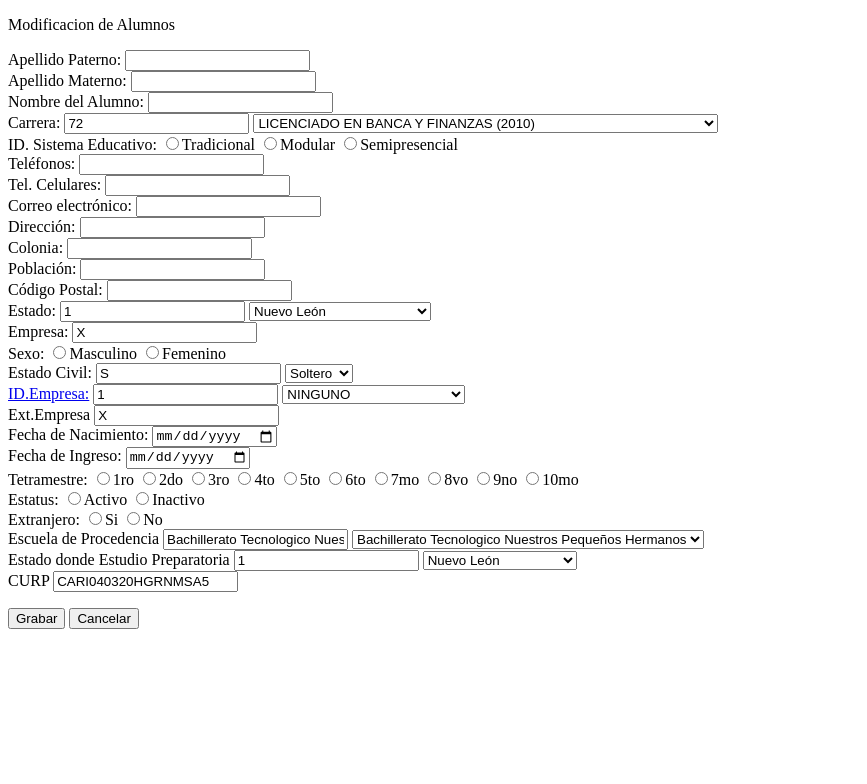
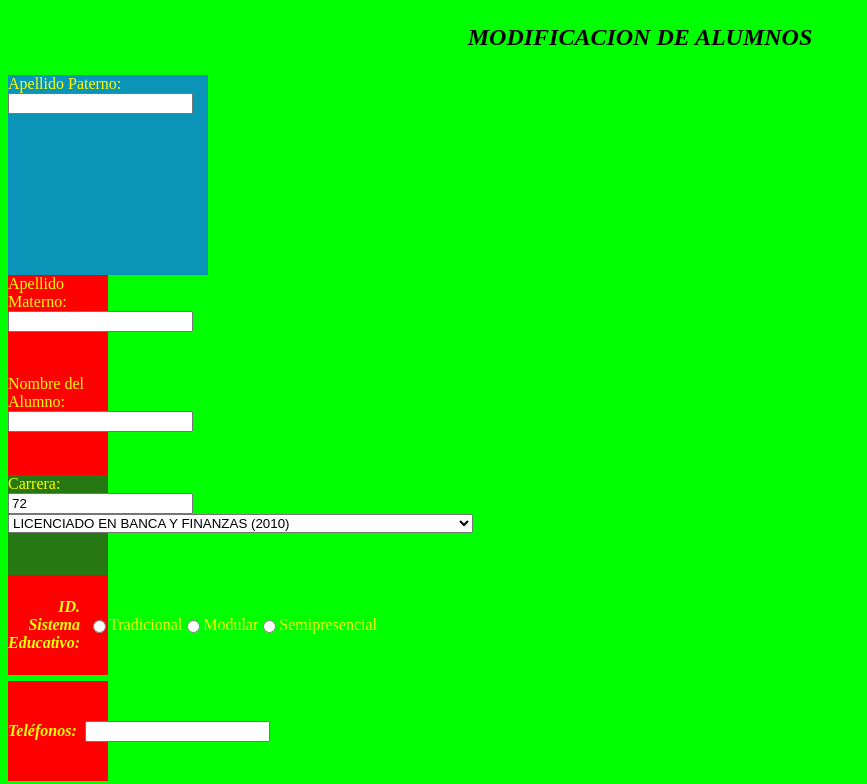
Before and after one commit to ingRichart/IDAI_MA2026_Unidad2, a plain HTML site: page captura.html in a window 1280 px wide. Shown: the top 784 px of the page, without its empty margins (0-867 px from the left). Drawn offline with Linux system fonts and the light colour scheme.

Commit message:
Ejericio de clase

```diff
--- a/captura.html
+++ b/captura.html
@@ -5,12 +5,35 @@
     <meta name="viewport" content="width=device-width, initial-scale=1.0">
     <title>Modifica Captura</title>
     <base target="principal">
-    <!-- <link rel="stylesheet" href="captura.css"> -->
+    <link rel="stylesheet" href="captura.css">
     <script>
     function setvalue(campo, list) {
         document.forms[0].elements[campo].value = list.value;
     }
     </script>
+
+    <style>
+      #apellido_paterno{
+       width: 200px;
+       height: 200px;
+
+       background-color: #0a95b8;
+      }
+
+      div{
+        width: 100px;
+        height: 100px;
+
+        background-color: red;
+        color: yellow;
+
+      }
+
+      .carrera {
+        background-color: hsl(108, 74%, 27%);
+      }
+
+    </style>
 </head>
 <body>
   <!-- <p>
@@ -23,22 +46,22 @@
 
   <form>
 
-    <div class="campo">
+    <div id="apellido_paterno">
       <label for="appat">Apellido Paterno:</label>
       <input type="text" id="appat" name="appat" maxlength="30">
     </div>
 
-    <div class="campo">
+    <div>
       <label for="apmat">Apellido Materno:</label>
       <input type="text" id="apmat" name="apmat" maxlength="30" >
     </div>
 
-    <div class="campo">
+    <div>
       <label for="nombre">Nombre del Alumno:</label>
       <input type="text" id="nombre" name="nombre" maxlength="30">
     </div>
 
-    <div class="campo">
+    <div class="carrera">
       <label for="idcar">Carrera:</label>
       <input type="text" id="idcar" name="idcar" maxlength="6" value="72">
       <select name="opc" onchange="setvalue('idcar',this)">
@@ -204,7 +227,7 @@
       </select>
     </div>
 
-    <div class="campo">
+    <div class="carrera">
       <label for="empresa">Empresa:</label>
       <input type="text" id="empresa" name="empresa" maxlength="200" value="X">
     </div>
```
Also changed, not shown: index.html (+10 -0 lines).
